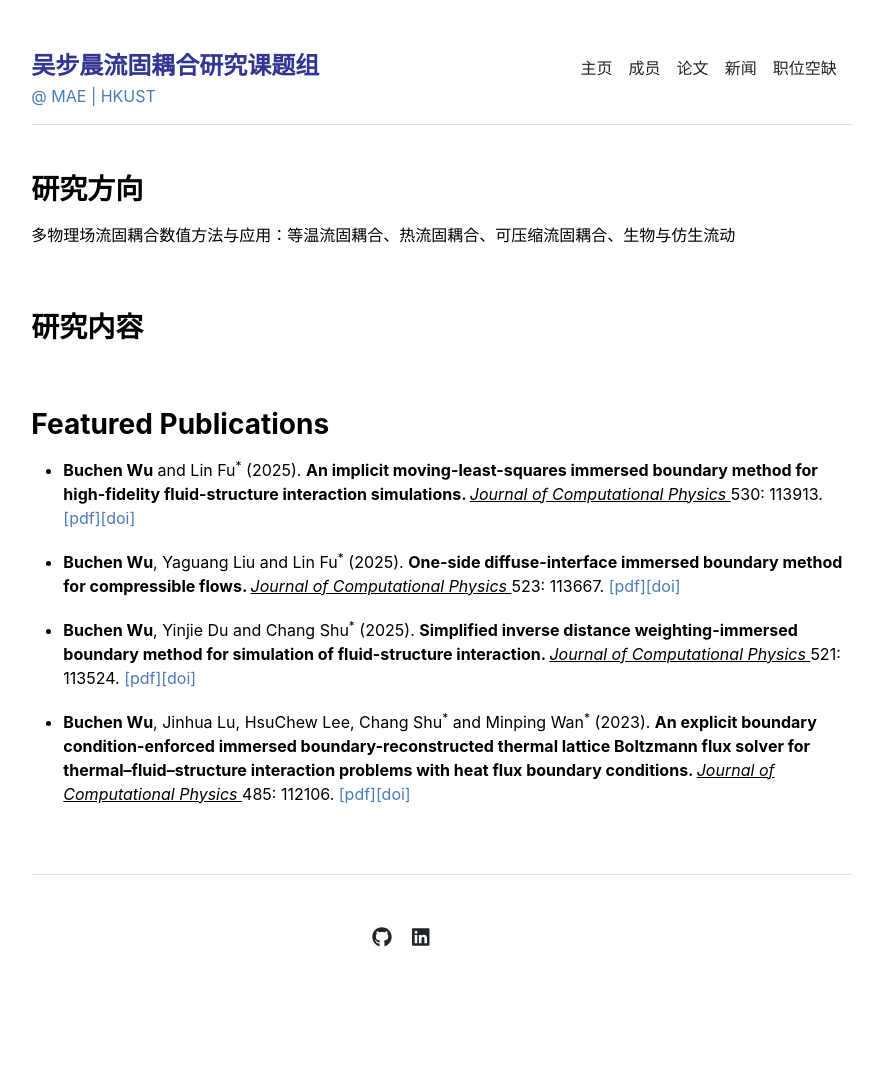
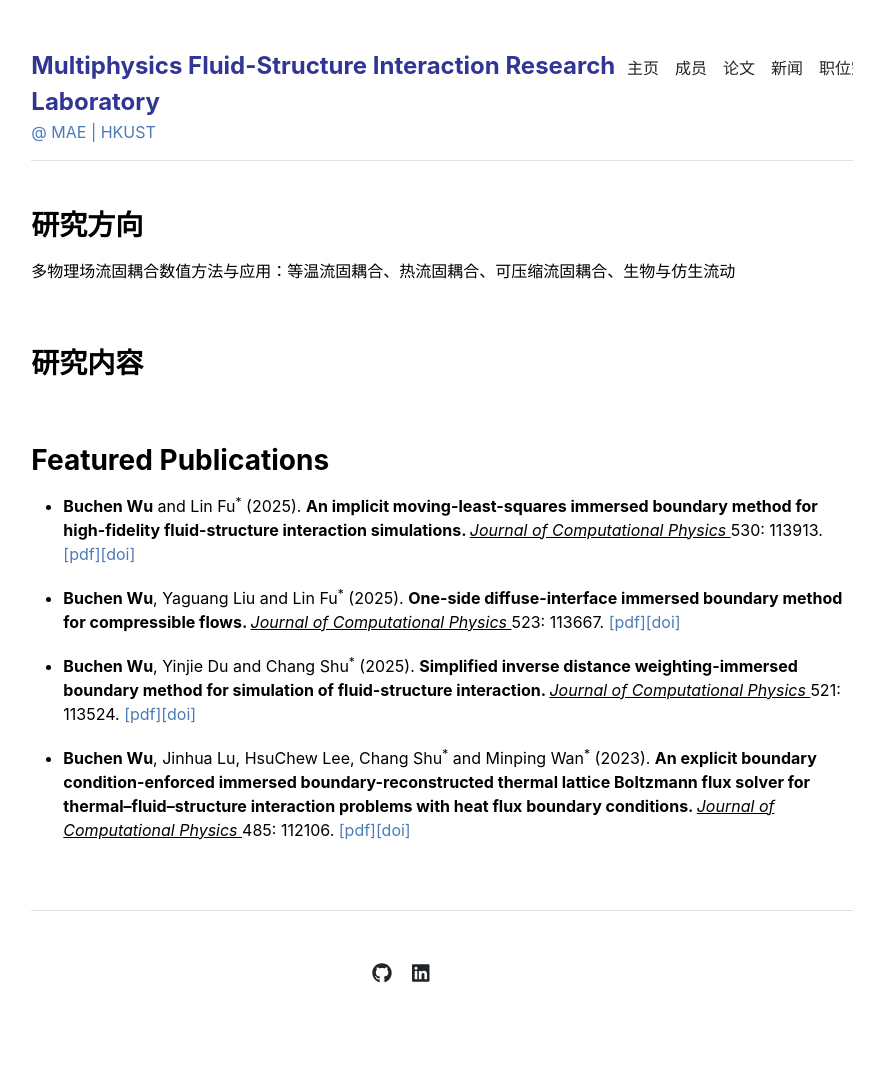
Before and after one commit to buchenwu/buchenwu.github.io, a Jekyll site: the page built from index.md, in a window 1280 px wide. Shown: the whole page, without its empty margins (198-1082 px from the left). Built offline with Jekyll 4.4.1, drawn with Linux system fonts in a browser that asks for light colours; before the commit the page ends 1049 px from its top, so only the background shows below that.

Commit message:
Update _config.yml

```diff
--- a/_config.yml
+++ b/_config.yml
@@ -1,6 +1,6 @@
 url: "http://wu-researchgroup.com" # the base hostname & protocol for your site, e.g. http://example.com
 baseurl: "" # the subpath of your site, e.g. /blog
-title: "吴步晨流固耦合研究课题组" # the name of your site, e.g. ACME Corp.
+title: "Multiphysics Fluid-Structure Interaction Research Laboratory" # the name of your site, e.g. ACME Corp.
 description: "@ MAE | HKUST"
 
 # Homepage limit posts
```
